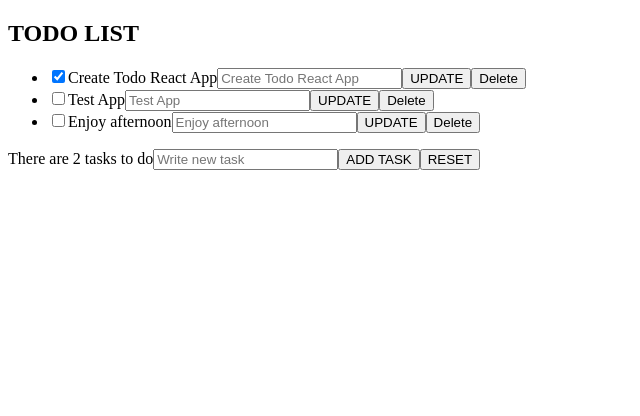
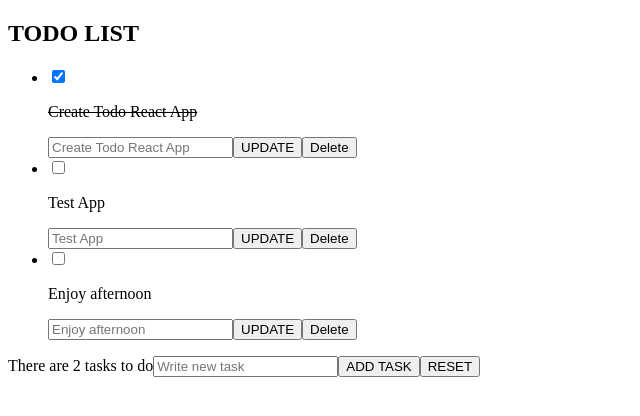
Before and after one commit to ulldecorb/frontend-todo-react, a React (Create React App) app in the folder todo/: page / in a window 1280 px wide. Shown: the top 416 px of the page, without its empty margins (0-640 px from the left). Built offline with nearby package versions, Linux system fonts and the light colour scheme.

Commit message:
Add style when toggle checkbox

```diff
--- a/todo/src/components/TodoItem/index.jsx
+++ b/todo/src/components/TodoItem/index.jsx
@@ -1,5 +1,6 @@
 import React, { useRef } from 'react';
 import { PropTypes } from 'prop-types';
+import './todoItem.css';
 
 export const TodoItem = function TodoItem({
   todo, handleDeleteTask, handleToggleTodoCheck, handleUpdateTask
@@ -22,9 +23,15 @@ export const TodoItem = function TodoItem({
   };
 
   return (
-    <li>
-      <input type="checkbox" data-testid="checkboxInput" name="completed" checked={completed} onChange={handleToggleTodoCheckClick} />
-      {task}
+    <li className={completed && 'completed'}>
+      <input
+        type="checkbox"
+        data-testid="checkboxInput"
+        name="completed"
+        checked={completed}
+        onChange={handleToggleTodoCheckClick}
+      />
+      <p>{task}</p>
       <input ref={updateTaskRef} placeholder={task} type="text" name={task} />
       <button type="button" onClick={() => handleUpdateTaskClick()}>UPDATE</button>
       <button type="button" onClick={() => handleDeleteTaskClick()}>Delete</button>
--- /dev/null
+++ b/todo/src/components/TodoItem/todoItem.css
@@ -0,0 +1,4 @@
+.completed {
+  text-decoration: line-through;
+}
+/*# sourceMappingURL=todoItem.css.map */
--- /dev/null
+++ b/todo/src/components/TodoItem/todoItem.scss
@@ -0,0 +1,3 @@
+.completed {
+    text-decoration: line-through;
+}
```
